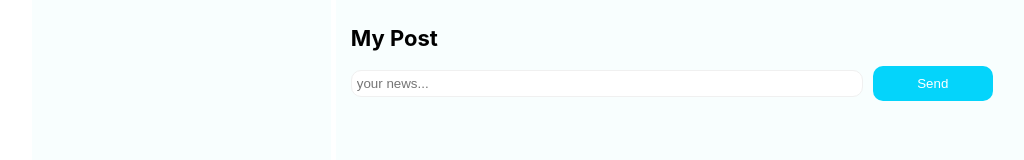
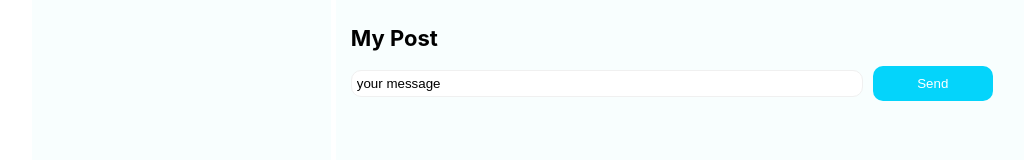
Before and after one commit to jabbeerka/mycont, a React (Create React App) app: page /profile in a window 1280 px wide. Shown: the part 580-740 px from the top of the page, without its empty margins (8-1032 px from the left). Built offline with nearby package versions, Linux system fonts and the light colour scheme; grey boxes are pictures that could not be loaded.

Commit message:
bug is fixed from addPost

```diff
--- a/src/Redux/index.js
+++ b/src/Redux/index.js
@@ -15,9 +15,8 @@ let store = {
                 { id: 1, message: "Hello, Are you watch me ?", likes: 5},
                 { id: 2, message: "I'm start learning to React!", likes: 6},
             ],
-            inputArea: [
-                {inputText: ""}
-            ]
+            inputArea: "your message"
+
         },
         messagesPage : {
             namesArr: [
@@ -53,21 +52,23 @@ let store = {
     getState() {
         return this._state;
     },
-    _renderEntireDom() {
+    renderEntireDom() {
         console.log("change observer")
-    },
-    changeNewInput(text) {
-        this._state.profilePage.inputArea.inputText = text
     },
     addPost() {
         let newPost = {
             id: 3,
-            message: this._state.profilePage.inputArea.inputText,
+            message: this._state.profilePage.inputArea,
             likes: 0
         }
         this._state.profilePage.postsArr.push(newPost);
         this._renderEntireDom(this._state);
-        this._state.profilePage.inputArea.inputText = ""
+        this._state.profilePage.inputArea = "";
+    },
+    changeNewInput(text) {
+        this._state.profilePage.inputArea = text;
+        this._renderEntireDom(this._state);
+
     },
     subscribe(observer) {
         this._renderEntireDom = observer;
--- a/src/components/Pages/Profile/Post/SendPost/SendPost.jsx
+++ b/src/components/Pages/Profile/Post/SendPost/SendPost.jsx
@@ -1,19 +1,22 @@
 import React from 'react';
 import styles from './SendPost.module.sass';
-// import {addPost} from '../../../../../Redux';
+
 
 
 const SendPost = (props) => {
     let newSelector = React.createRef();
-    const changeInput = () =>  {
+    let addNewPost = () => {
+      props.addPost();
+    }
+    let changeInput = () =>  {
     let text = newSelector.current.value;
     props.changeNewInput(text);
     }
     return (
       <section className= {styleMedia.prof__post}>
           <span className={styles.prof__post_header}>My Post</span>
-          <input onChange={changeInput} ref={newSelector} className={styles.prof__input} value={props.newTextArea.inputText} placeholder="your news..."/>
-          <button onClick= { props.addPost } className={styles.prof__post_btn} type="button">Send</button>
+          <input onChange={changeInput} ref={newSelector} className={styles.prof__input} value={props.newTextArea}></input>
+          <button onClick= { addNewPost } className={styles.prof__post_btn} type="button">Send</button>
       </section>
     )
 }
```
